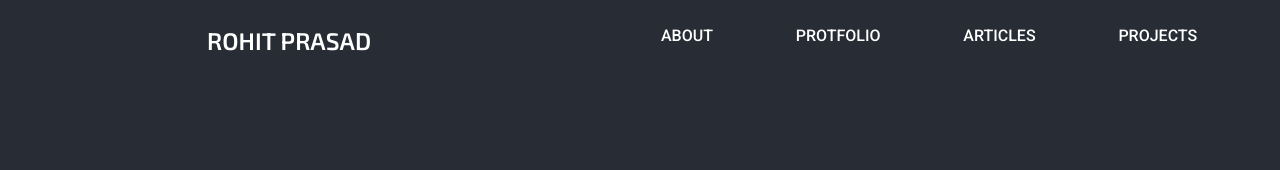
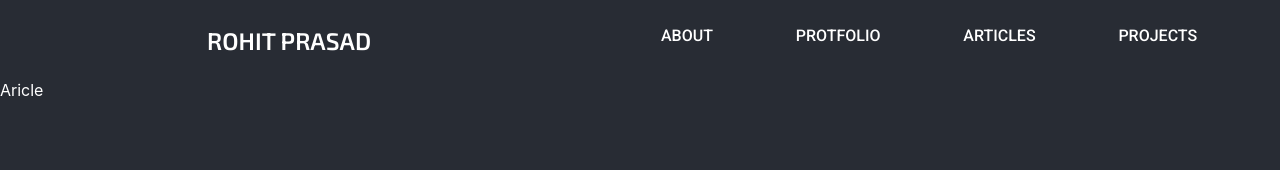
Before and after one commit to Maskedman99/mywebsite, a React (Create React App) app: page /articles in a window 1280 px wide. Shown: the top 170 px of the page. Built offline with nearby package versions, Linux system fonts and the light colour scheme; a web font is replaced by a local one.

Commit message:
add articles.js

```diff
--- a/src/App.js
+++ b/src/App.js
@@ -4,9 +4,10 @@ import { CSSTransition, TransitionGroup } from "react-transition-group";
 
 import './css/App.css';
 
-import Main from './screens/Main'
-import About from './screens/About'
-import Projects from './screens/Projects'
+import Main from './screens/Main';
+import About from './screens/About';
+import Projects from './screens/Projects';
+import Articles from './screens/Articles';
 
 function App ({location, history}){
 
@@ -34,6 +35,7 @@ function App ({location, history}){
             <Switch location={location}>
           <Route path="/" exact component={Main} />
           <Route path="/about" exact component={About} />
+          <Route path="/articles" exact component={Articles} />
           <Route path="/projects" exact component={Projects} />
           </Switch>
           </section>
--- /dev/null
+++ b/src/screens/Articles.js
@@ -0,0 +1,11 @@
+import React from 'react';
+
+class Article extends React.Component {
+    render() {
+        return(
+            <div>Aricle</div>
+        );
+    }
+}
+
+export default Article;
```
